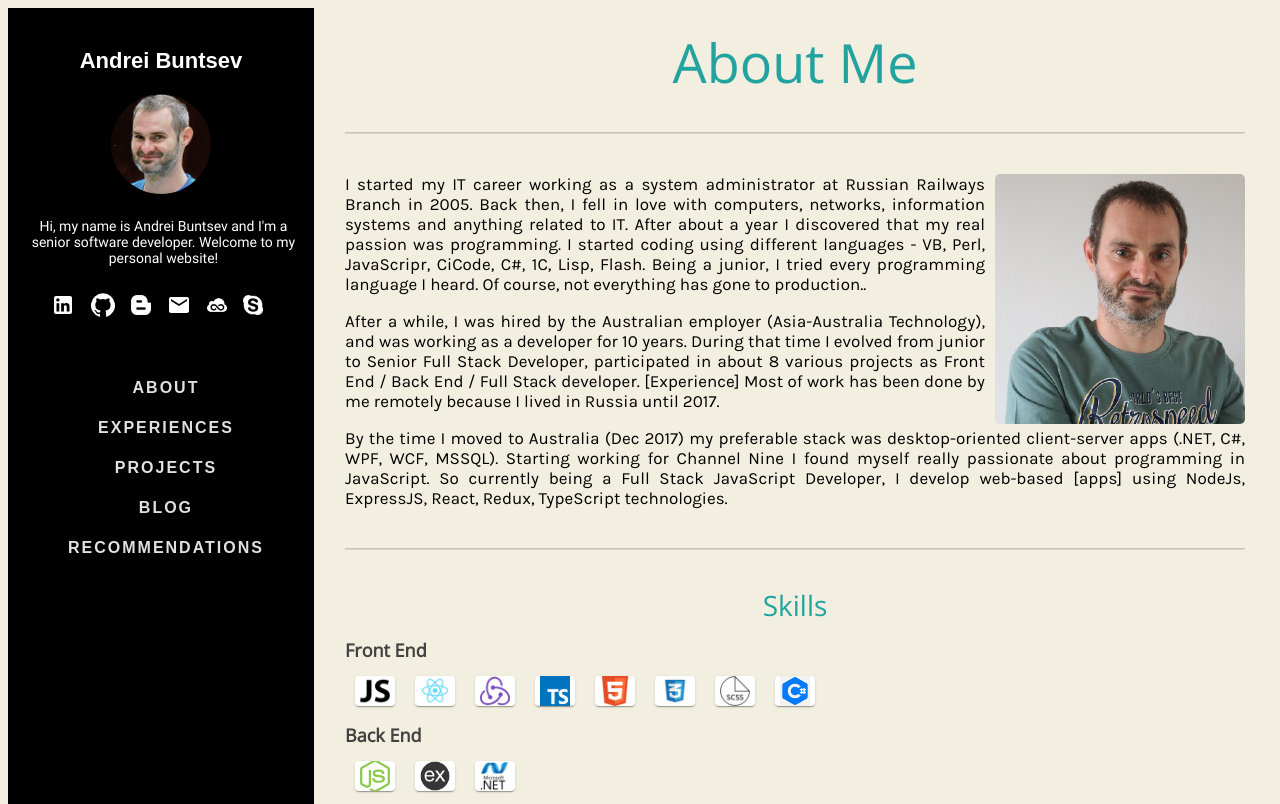
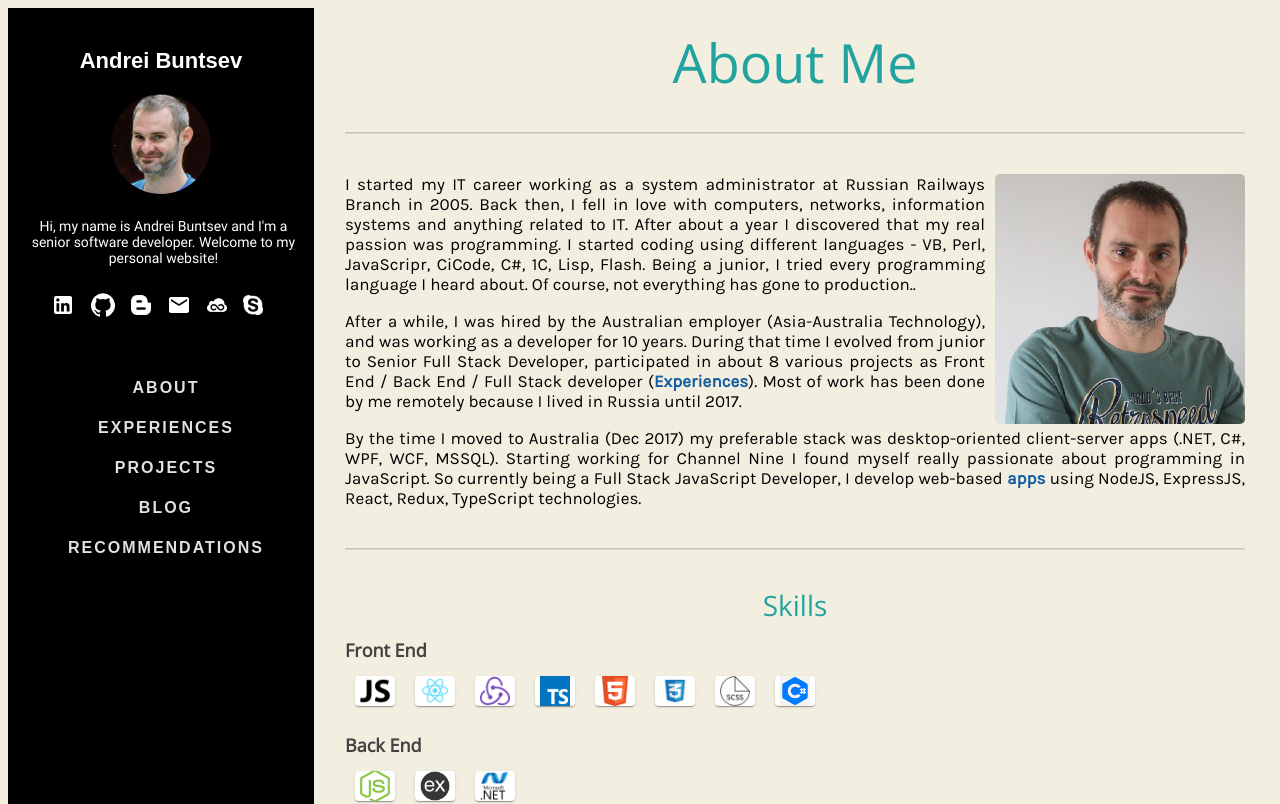
Before and after one commit to AndrewBuntsev/portfolio, a React (Create React App) app: page / in a window 1280 px wide. Shown: the top 804 px of the page. Built offline with nearby package versions, Linux system fonts and the light colour scheme.

Commit message:
Fixed navigation, about section

```diff
--- a/package.json
+++ b/package.json
@@ -17,7 +17,9 @@
     "react": "16.9.0",
     "react-dom": "16.9.0",
     "react-router-dom": "5.0.1",
+    "react-router-hash-link": "1.2.2",
     "react-scripts": "3.1.2",
+    "styled-components": "4.4.1",
     "typescript": "3.6.3"
   },
   "scripts": {
--- a/src/components/About.tsx
+++ b/src/components/About.tsx
@@ -1,57 +1,76 @@
-import React from 'react';
+import React, { CSSProperties } from 'react';
 import SkillsPanel from './skills/SkillsPanel';
+import { NavLink } from 'react-router-dom';
+import styled from 'styled-components';
+import { HashLink } from 'react-router-hash-link';
+
+const linkStyle: CSSProperties = { color: '#145DA0', fontWeight: 'bold', textDecoration: 'none' };
+
+const P = styled.p`
+  text-align: justify;
+`;
 
 class About extends React.Component {
-
   render() {
     return (
       <div>
-        <h2 className="title">About Me</h2>
+        <h2 className="title" id='top'>About Me</h2>
         <hr className="hr" />
 
         <img
           src={require('../assets/images/ava_main.png')}
-          alt='Main Ava'
+          alt="Main Ava"
           width="250"
           style={{ float: 'right', borderRadius: '5px', marginLeft: '10px' }}
         />
-        <p style={{ textAlign: 'justify' }}>
+        <P>
           I started my IT career working as a system administrator at Russian
           Railways Branch in 2005. Back then, I fell in love with computers,
           networks, information systems and anything related to IT. After about
           a year I discovered that my real passion was programming. I started
           coding using different languages - VB, Perl, JavaScripr, CiCode, C#,
           1C, Lisp, Flash. Being a junior, I tried every programming language I
-          heard. Of course, not everything has gone to production..
-        </p>
+          heard about. Of course, not everything has gone to production..
+        </P>
 
-        <p style={{ textAlign: 'justify' }}>
+        <P>
           After a while, I was hired by the Australian employer (Asia-Australia
           Technology), and was working as a developer for 10 years. During that
           time I evolved from junior to Senior Full Stack Developer,
           participated in about 8 various projects as Front End / Back End /
-          Full Stack developer. [Experience] Most of work has been done by me
-          remotely because I lived in Russia until 2017.
-        </p>
+          Full Stack developer (<HashLink
+            to="/experiences#careersHeader"
+            style={linkStyle}
+          >
+            Experiences
+          </HashLink>). Most of work has been done by me remotely because I lived
+          in Russia until 2017.
+        </P>
 
-        <p style={{ textAlign: 'justify' }}>
+        <P>
           By the time I moved to Australia (Dec 2017) my preferable stack was
           desktop-oriented client-server apps (.NET, C#, WPF, WCF, MSSQL).
           Starting working for Channel Nine I found myself really passionate
           about programming in JavaScript. So currently being a Full Stack
-          JavaScript Developer, I develop web-based [apps] using NodeJs,
-          ExpressJS, React, Redux, TypeScript technologies.
-        </p>
+          JavaScript Developer, I develop web-based{' '}
+          <NavLink
+            to="/projects/orion"
+            style={linkStyle}
+          >
+            apps
+          </NavLink>{' '}
+          using NodeJS, ExpressJS, React, Redux, TypeScript technologies.
+        </P>
 
         <hr className="hr" />
         <h3 className="subtitle">Skills</h3>
         <SkillsPanel />
 
-        <hr className="hr" />
+        {/* <hr className="hr" />
         <h3 className="subtitle">Languages</h3>
 
         <hr className="hr" />
-        <h3 className="subtitle">Hobbies</h3>
+        <h3 className="subtitle">Hobbies</h3> */}
       </div>
     );
   }
--- a/src/components/Sidebar.jsx
+++ b/src/components/Sidebar.jsx
@@ -2,6 +2,7 @@ import React from 'react'
 import { NavLink } from 'react-router-dom'
 import { PAGES } from './common/pages'
 import SocialMediaPanel from './SocialMediaPanel'
+import { HashLink } from 'react-router-hash-link';
 
 class Sidebar extends React.Component {
 
@@ -9,9 +10,9 @@ class Sidebar extends React.Component {
     const menuItems = PAGES.map((page, i) =>
       <li key={i}>
         {page.route &&
-          <NavLink exact to={page.route} activeClassName='active'>
+          <HashLink to={page.route + '#top'}>
             {page.title}
-          </NavLink>}
+          </HashLink>}
         {page.externalLink &&
           <a href={page.externalLink} target='_blank' rel="noopener noreferrer">
             {page.title}
--- a/src/components/experiences/Experiences.jsx
+++ b/src/components/experiences/Experiences.jsx
@@ -14,7 +14,7 @@ class Experiences extends React.Component {
   render() {
     return (
       <div className='zoom-gallery experiences-zoom-gallery'>
-        <h2 className='title'>Experiences</h2>
+        <h2 className='title' id='top'>Experiences</h2>
         <hr className='hr' />
         <h3 className='subtitle'>Educations</h3>
 
@@ -224,7 +224,7 @@ class Experiences extends React.Component {
         </ExperienceSection>
 
         <hr className='hr' />
-        <h3 className='subtitle'>Careers</h3>
+        <h3 className='subtitle' id='careersHeader'>Careers</h3>
 
         <ExperienceSection
           title='Nine Entertainment Co'
--- a/src/components/skills/SkillsGroup.tsx
+++ b/src/components/skills/SkillsGroup.tsx
@@ -1,16 +1,4 @@
-import React, { CSSProperties } from 'react';
-
-const styles: {
-  title: CSSProperties;
-} = {
-  title: {
-    fontFamily: '"Open Sans", sans-serif',
-    fontSize: '18px',
-    lineHeight: '19.8px',
-    color: '#434242',
-    margin: '10px 0 5px 0'
-  }
-};
+import React from 'react';
 
 type Props = {
   title: string;
@@ -20,7 +8,15 @@ type Props = {
 export default function SkillsGroup(props: Props) {
   return (
     <div>
-      <h4 style={styles.title}>
+      <h4
+        style={{
+          fontFamily: '"Open Sans", sans-serif',
+          fontSize: '18px',
+          lineHeight: '19.8px',
+          color: '#434242',
+          margin: '20px 0 5px 0'
+        }}
+      >
         {props.title}
       </h4>
       <div style={{ display: 'flex' }}>
```
Also changed, not shown: src/components/skills/SkillsPanel.tsx (+30 -29 lines).
